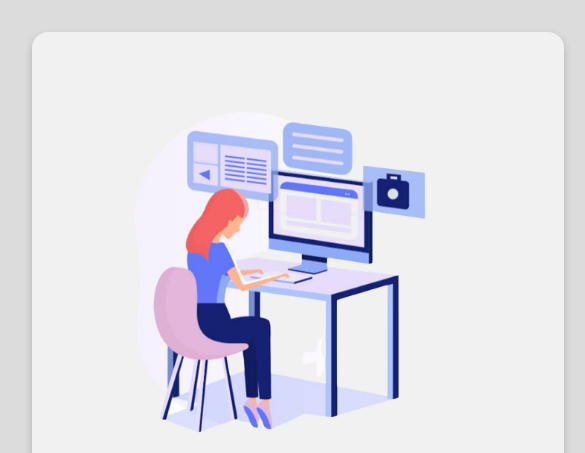
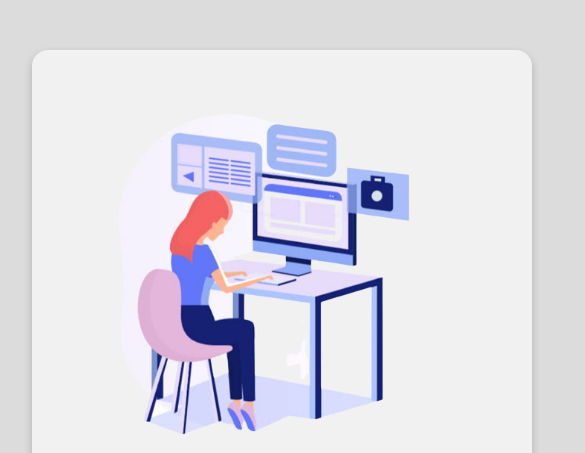
Before and after one commit to siesgstarena/CodeChef-User-Tracker, a plain HTML site: page views/index.html in a window 390 px wide. Shown: the top 453 px of the page, 585 px wide, since content can reach past the window. Drawn offline with nearby package versions, Linux system fonts and the light colour scheme.

Commit message:
Responsive Done

```diff
--- a/static/css/style.css
+++ b/static/css/style.css
@@ -9,13 +9,15 @@
 }
 
 .main {
+  width: auto;
+  background-color: #dcdcdc;
+}
+
+.container_one {
   display: grid;
   grid-template-columns: 1fr 5fr 1fr;
   grid-template-rows: 1fr 5fr 1fr;
-    height: 100vh;
-    justify-content: center;
-    align-items: center;
-    background-color: #dcdcdc;
+  grid-gap: 2rem;
 }
 
 .one {
@@ -74,32 +76,48 @@
   width: 55px;
 }
 
-  @media screen and (max-width: 768px) {
+@media screen and (max-width: 960px) {
   .html {
     font-size: 40%;
   }
 
+  .main{
+    width: fit-content;
+  }
 
-    .main {
-      width: fit-content;
-      height: 100vh;
-      padding: 7rem 2rem 0 2rem;
+  .container_one {
+    display: grid;
+    grid-template-columns: 1fr 5fr 1fr;
+    grid-template-rows: 1fr 5fr 1fr;
+    grid-gap: 2rem;
+  }
+
+  .one{
+    display: flex;
+    grid-column: 2;
+    grid-row: 2;
+    justify-content: center;
+    align-items: center;
   }
 }
 
-  @media screen and (max-width: 425px) {
+@media screen and (max-width: 426px) {
   .html {
     font-size: 60%;
   }
 
   .main {
-      background-color: #dcdcdc;
-      width: fit-content;
+    width: fit-content;;
     height: fit-content;
-      display: flex;
+  }
+
+  .container_one{
+    display: grid;
+    grid-template-columns: 1fr 1fr 1fr;
+    grid-template-rows: .1fr 5fr .1fr;
+    grid-gap: 2rem;
     justify-content: center;
     align-items: center;
-      padding: 2rem;
   }
 
   .one {
@@ -111,7 +129,6 @@
     border-radius: 1rem;
     box-shadow: 0 4px 8px 0 rgba(0, 0, 0, 0.2);
     background-color: #f1f1f1;
-      padding: 1rem;
   }
 
   .image {
--- a/views/index.html
+++ b/views/index.html
@@ -13,7 +13,7 @@
 </head>
 
 <body class="main">
-  <!-- <div class="container"></div> -->
+  <div class="container_one">
     <div class="one">
       <img src="/static/assets/pic.png" class="image">
       <div class="innerDiv">
@@ -41,7 +41,7 @@
 
           <button type="submit" class="btn1">Submit</button>
         </form>
-      <!-- </div> -->
+      </div>
     </div>
 
   </div>
```
Lines whose indentation alone changed are shown as unchanged.
